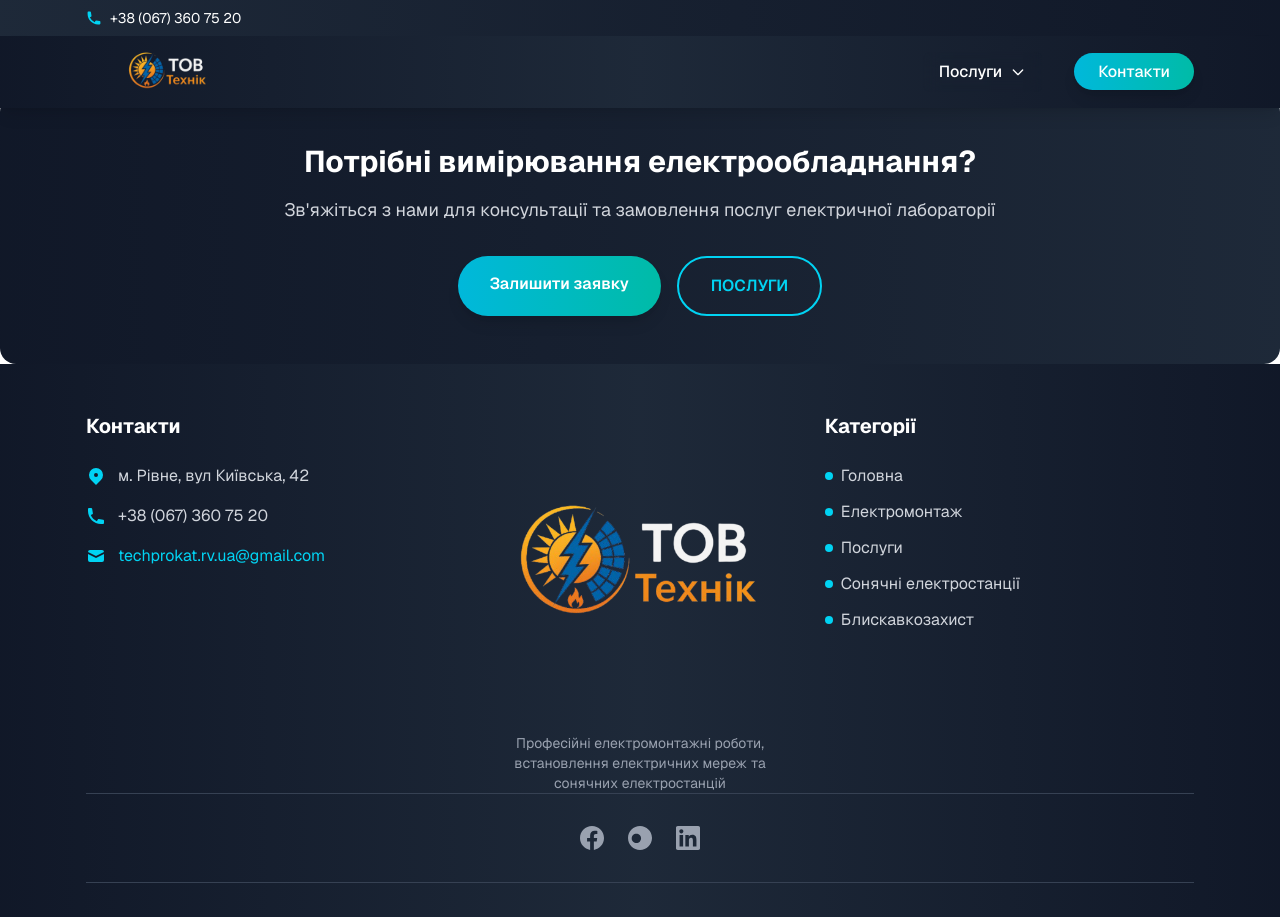
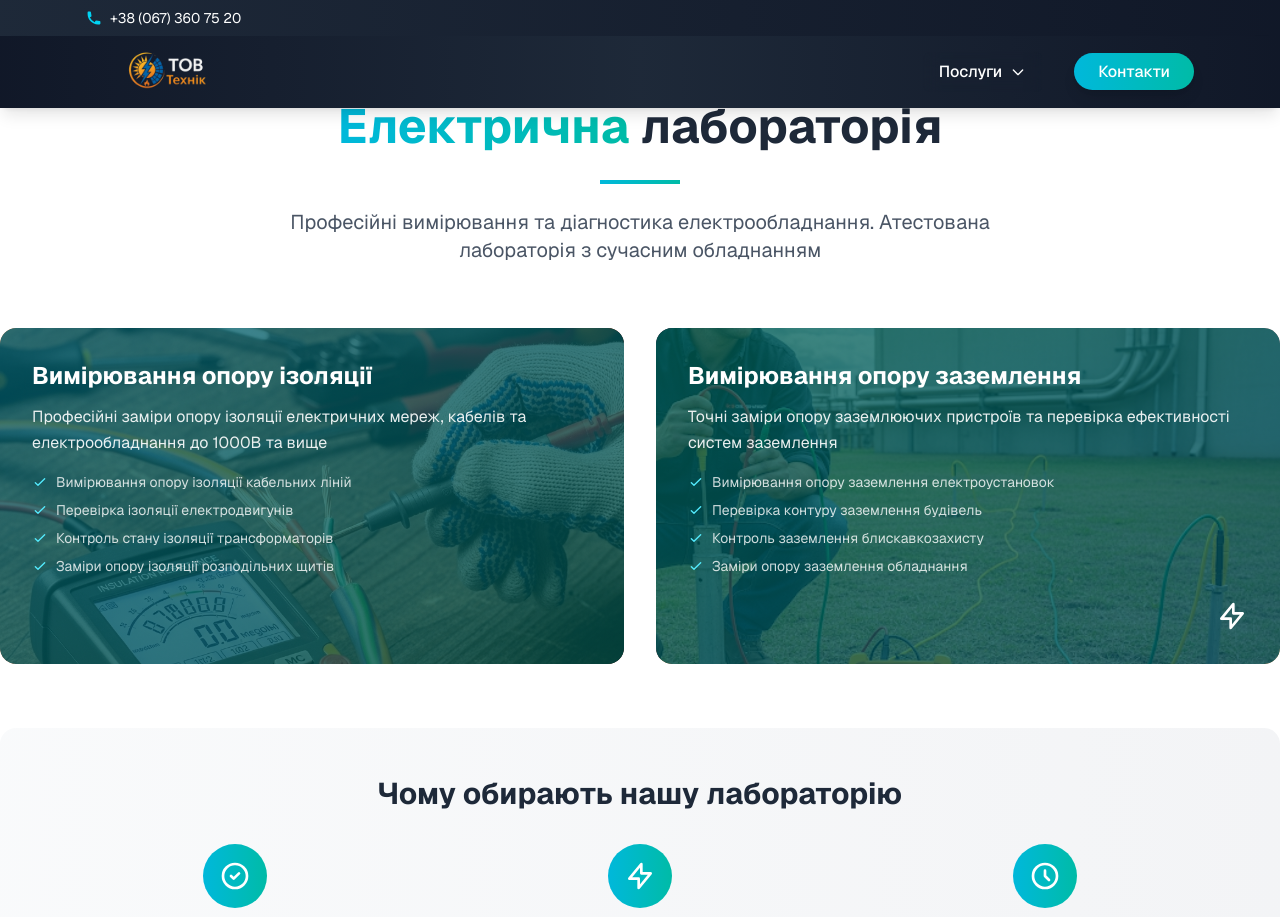
Before and after one commit to Natali993/texnic, a Next.js app: page /electrichna-laboratoria in a window 1280 px wide. Shown: the top 917 px of the page. Built offline with nearby package versions, Linux system fonts and the light colour scheme.

Commit message:
fix: ElectrichnaLaboratoria

```diff
--- a/src/app/electrichna-laboratoria/page.tsx
+++ b/src/app/electrichna-laboratoria/page.tsx
@@ -104,12 +104,9 @@ export default function ElectrichnaLaboratoria() {
 
   return (
     <Layout>
-      {/* <div className="container mx-auto px-4 py-8 sm:py-12 lg:py-16">
-        <LabHeroSection />
-        <ServiceSection />
-        <AdvantagesSection />
-        <CTASection title="Потрібні вимірювання електрообладнання?" description="Зв'яжіться з нами для консультації та замовлення послуг електричної лабораторії" />
-      </div> */}
+      <LabHeroSection />
+      <ServiceSection />
+      <AdvantagesSection />
       <CTASection title="Потрібні вимірювання електрообладнання?" description="Зв'яжіться з нами для консультації та замовлення послуг електричної лабораторії" />
     </Layout>
   );
```
